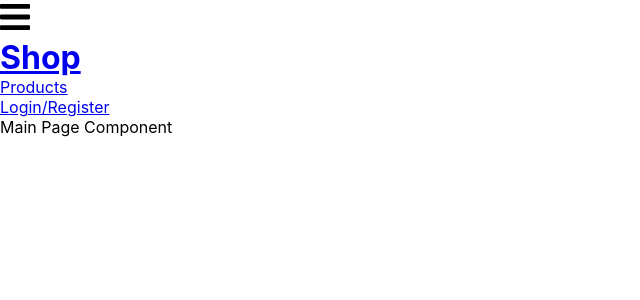
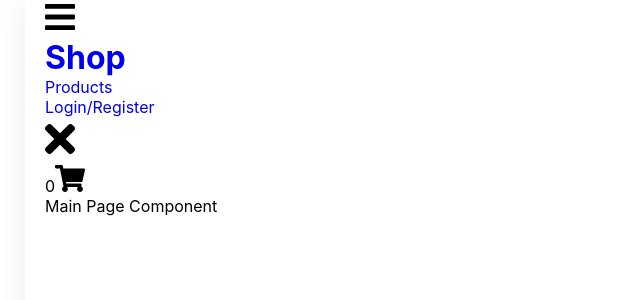
Before and after one commit to sabbir-anwar/ecommerce-mern, a React (Create React App) app in the folder client/: page / in a window 1280 px wide. Shown: the top 300 px of the page, without its empty margins (0-640 px from the left). Built offline with nearby package versions, Linux system fonts and the light colour scheme.

Commit message:
header style added

```diff
--- a/client/src/components/headers/Header.js
+++ b/client/src/components/headers/Header.js
@@ -22,6 +22,17 @@
       <ul>
         <li><Link to='/'>Products</Link></li>
         <li><Link to='/login'>Login/Register</Link></li>
+
+        <li>
+          <img src={Close} alt="" width="30" className="menu" />
+        </li>
+
+        <div className="cart-icon">
+          <span>0</span>
+          <Link to="/cart">
+            <img src={Cart} alt="" width="30" />
+          </Link>
+        </div>
       </ul>
     </header>
   );
--- a/client/src/components/headers/header.css
+++ b/client/src/components/headers/header.css
@@ -0,0 +1,42 @@
+header{
+  min-height: 70px;
+  width: 100%;
+  overflow: hidden;
+  display: flex;
+  flex-wrap: wrap;
+  justify-content: space-around;
+  align-items: center;
+  border-bottom: 1px solid #ddd;
+}
+header .logo{
+  flex: 1;
+}
+header a{
+  text-transform: uppercase;
+  color: #555;
+}
+header ul li{
+  display: inline-block;
+  opacity: 0.7;
+  padding: 0 20px;
+}
+header ul li:hover{
+  opacity: 1;
+}
+.menu{
+  display: none;
+}
+.cart-icon{
+  position: relative;
+  margin-right: 20px;
+}
+.cart-icon span{
+  background: crimson;
+  border-radius: 20px;
+  color: white;
+  position: absolute;
+  top:-10px;
+  right: -10px;
+  padding: 5px 7px;
+  font-size: 10px;
+}
--- a/client/src/index.css
+++ b/client/src/index.css
@@ -13,3 +13,26 @@
   font-family: source-code-pro, Menlo, Monaco, Consolas, 'Courier New',
     monospace;
 }
+
+.App{
+  max-width: 1230px;
+  min-height: 100vh;
+  margin: 0 auto;
+  padding: 0 20px;
+  box-shadow: 0 0 35px #eee;
+}
+a{
+  text-decoration: none;
+}
+ul li {
+  list-style: none;
+}
+button{
+  border: none;
+  outline: none;
+  background: transparent;
+  cursor: pointer;
+}
+
+/* ---------------- Header ------------ */
+@import url("./components/headers/header.css");
```
